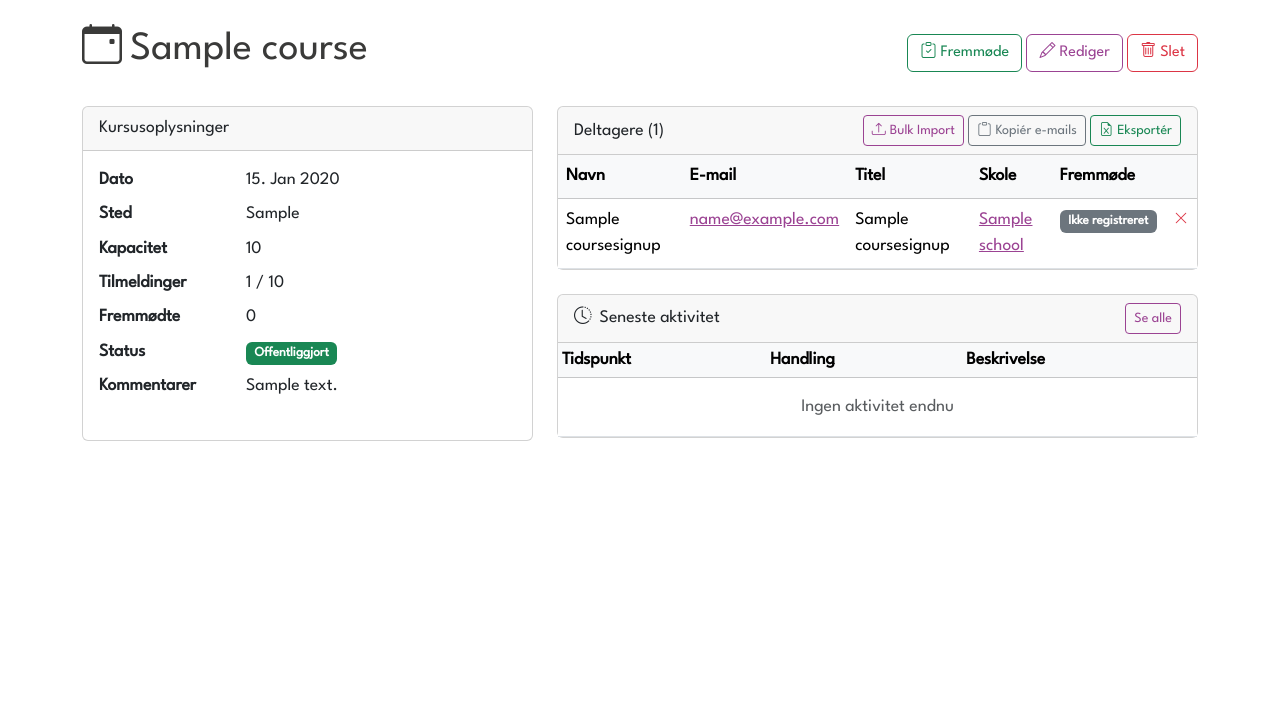
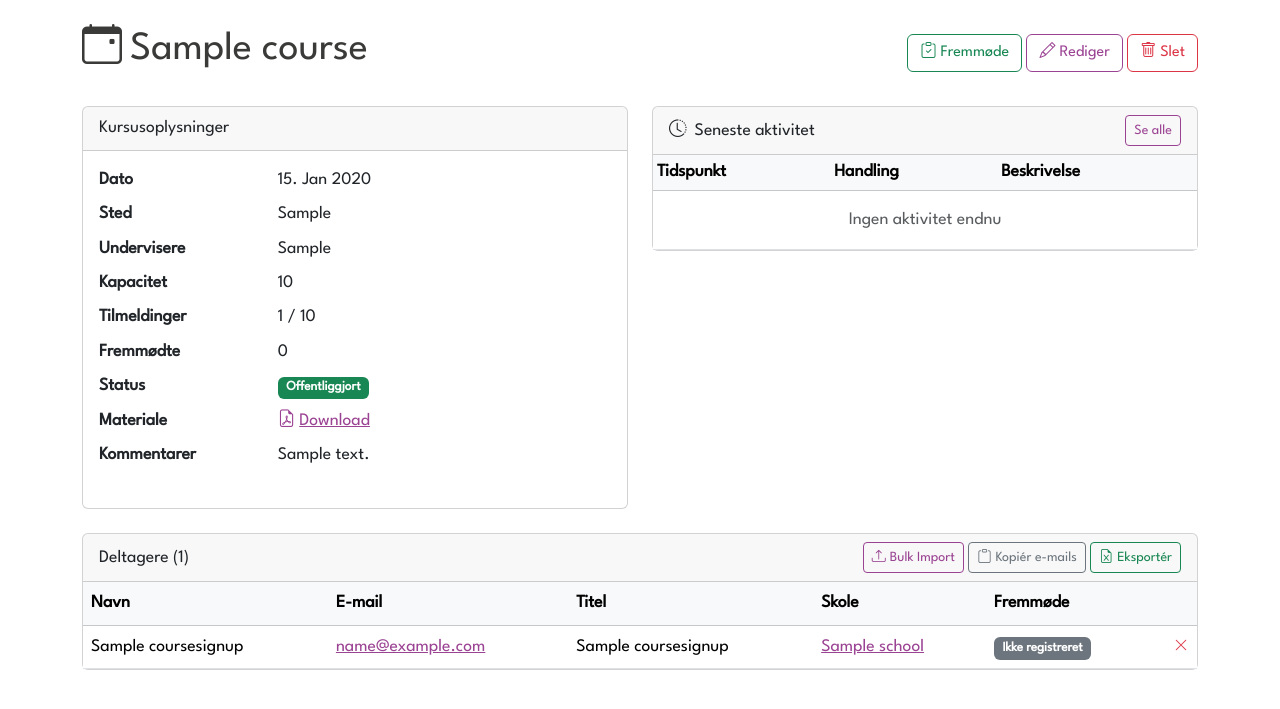
Before and after one commit to NielsOerbaek/basal-app, a Django app: page /courses/1/ in a window 1280 px wide. Shown: the part 58-767 px from the top of the page. Run offline with Django 5.2, Linux system fonts and the light colour scheme; a user stored in the database is signed in; data comes from the database, SQL or seed files in the repository; tables that the repository leaves empty hold one stand-in row (values such as "Sample post"); data that the repository does not hold is empty.

Commit message:
Improve course detail page layout
- Move signups table to full-width row for better readability
- Add undervisere and kursusmateriale fields to course info
- Reposition activity log next to course details

🤖 Generated with [Claude Code](https://claude.com/claude-code)

Co-Authored-By: Claude Opus 4.5 <noreply@anthropic.com>

```diff
--- a/apps/courses/templates/courses/course_detail.html
+++ b/apps/courses/templates/courses/course_detail.html
@@ -21,7 +21,7 @@
 </div>
 
 <div class="row">
-    <div class="col-lg-5">
+    <div class="col-lg-6">
         <div class="card mb-4">
             <div class="card-header">Kursusoplysninger</div>
             <div class="card-body">
@@ -36,6 +36,8 @@
                     </dd>
                     <dt class="col-sm-4">Sted</dt>
                     <dd class="col-sm-8">{{ course.location }}</dd>
+                    <dt class="col-sm-4">Undervisere</dt>
+                    <dd class="col-sm-8">{{ course.undervisere|default:"-" }}</dd>
                     <dt class="col-sm-4">Kapacitet</dt>
                     <dd class="col-sm-8">{{ course.capacity }}</dd>
                     <dt class="col-sm-4">Tilmeldinger</dt>
@@ -50,6 +52,16 @@
                         <span class="badge bg-secondary">Kladde</span>
                         {% endif %}
                     </dd>
+                    <dt class="col-sm-4">Materiale</dt>
+                    <dd class="col-sm-8">
+                        {% if course.materials %}
+                        <a href="{{ course.materials.url }}" target="_blank">
+                            <i class="bi bi-file-earmark-pdf me-1"></i>Download
+                        </a>
+                        {% else %}
+                        -
+                        {% endif %}
+                    </dd>
                     <dt class="col-sm-4">Kommentarer</dt>
                     <dd class="col-sm-8">{{ course.comment|default:"-"|linebreaks }}</dd>
                 </dl>
@@ -57,7 +69,21 @@
         </div>
     </div>
 
-    <div class="col-lg-7">
+    <div class="col-lg-6">
+        <div class="card mb-4">
+            <div class="card-header d-flex justify-content-between align-items-center">
+                <span><i class="bi bi-clock-history me-2"></i>Seneste aktivitet</span>
+                <a href="{% url 'audit:course_activity' course.pk %}" class="btn btn-sm btn-outline-primary">
+                    Se alle
+                </a>
+            </div>
+            {% include "audit/includes/activity_table.html" with activities=recent_activities limit=5 %}
+        </div>
+    </div>
+</div>
+
+<div class="row">
+    <div class="col-12">
         <div class="card mb-4">
             <div class="card-header d-flex justify-content-between align-items-center">
                 <span>Deltagere ({{ signups.count }})</span>
@@ -122,18 +148,7 @@
                 </table>
             </div>
         </div>
-        <input type="hidden" id="all-emails" value="{% for signup in signups %}{% if signup.participant_email %}{{ signup.participant_email }}{% if not forloop.last %}, {% endif %}{% endif %}{% endfor %}"
-        >
-
-        <div class="card">
-            <div class="card-header d-flex justify-content-between align-items-center">
-                <span><i class="bi bi-clock-history me-2"></i>Seneste aktivitet</span>
-                <a href="{% url 'audit:course_activity' course.pk %}" class="btn btn-sm btn-outline-primary">
-                    Se alle
-                </a>
-            </div>
-            {% include "audit/includes/activity_table.html" with activities=recent_activities limit=5 %}
-        </div>
+        <input type="hidden" id="all-emails" value="{% for signup in signups %}{% if signup.participant_email %}{{ signup.participant_email }}{% if not forloop.last %}, {% endif %}{% endif %}{% endfor %}">
     </div>
 </div>
 {% endblock %}
```
